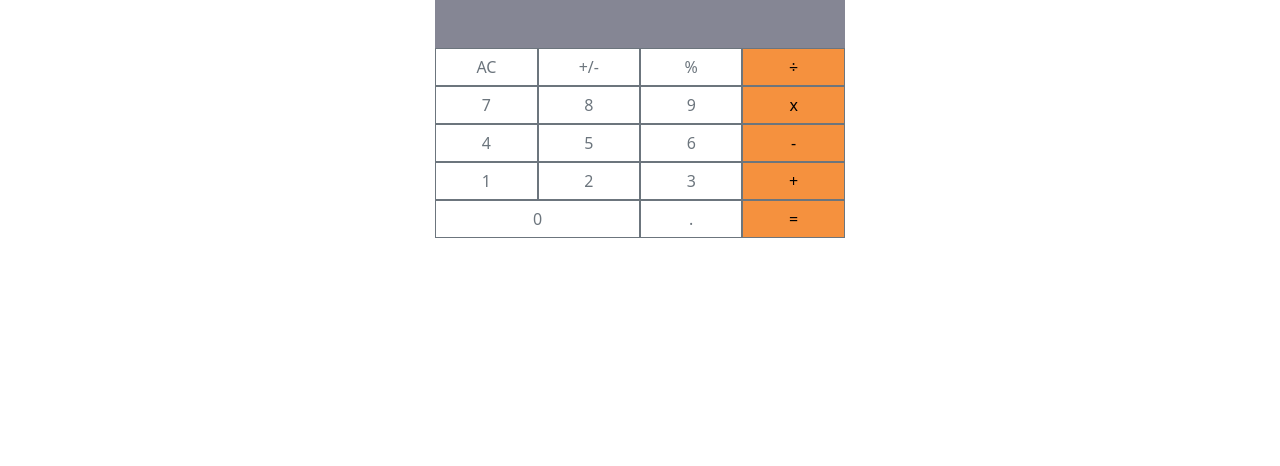
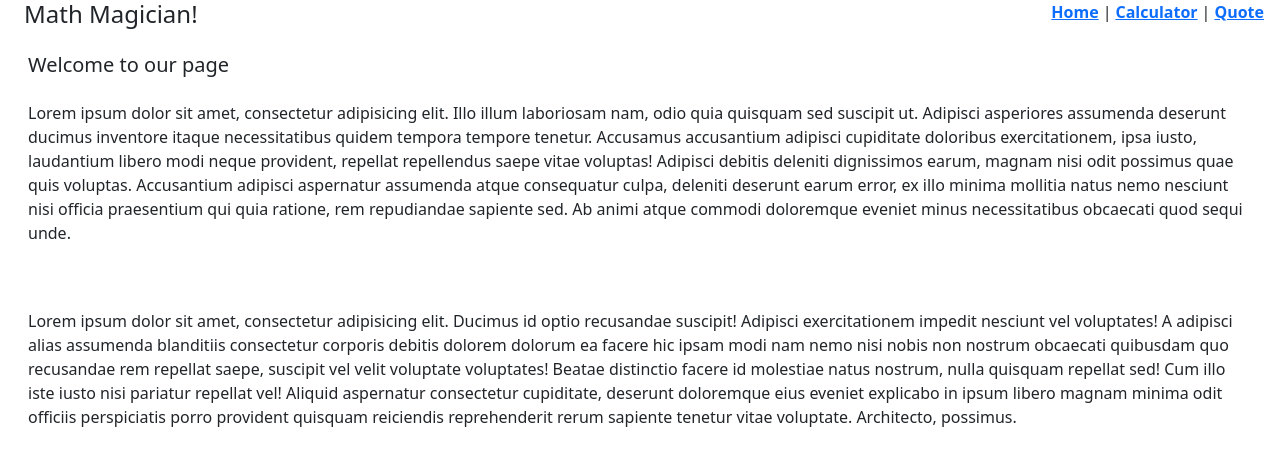
Before and after one commit to edenlisk/math-magician-react, a React (Create React App) app: page / in a window 1280 px wide. Shown: the top 466 px of the page. Built offline with nearby package versions, Linux system fonts and the light colour scheme.

Commit message:
Add routes to different website locations

```diff
--- a/package.json
+++ b/package.json
@@ -11,6 +11,7 @@
     "react": "^18.2.0",
     "react-bootstrap": "^2.7.0",
     "react-dom": "^18.2.0",
+    "react-router-dom": "^6.7.0",
     "react-scripts": "5.0.1",
     "web-vitals": "^2.1.4"
   },
--- a/src/App.js
+++ b/src/App.js
@@ -1,11 +1,24 @@
 /* eslint-disable react/prefer-stateless-function */
+import { BrowserRouter as Router, Routes, Route } from 'react-router-dom';
 import React from 'react';
+import Navbar from './components/navigation/Navbar';
 import Calculator from './components/calculator';
+import Home from './components/pages/Home/Home';
+import Quote from './components/pages/Quote/Quote';
 
 class App extends React.Component {
   render() {
     return (
-      <Calculator />
+      <>
+        <Router>
+          <Navbar />
+          <Routes>
+            <Route path="/" element={<Home />} />
+            <Route path="/calculator" element={<Calculator />} />
+            <Route path="/quote" element={<Quote />} />
+          </Routes>
+        </Router>
+      </>
     );
   }
 }
--- a/src/components/calculator.js
+++ b/src/components/calculator.js
@@ -17,6 +17,11 @@ const Calculator = () => {
 
   const { total, next, operation } = state;
   return (
+    <div className="container d-flex justify-content-center py-5">
+      <div className="flex-fill">
+        <h5>Let&apos;s do the math!</h5>
+      </div>
+      <div className="flex-fill border border-3 border-dark justify-content-center py-3">
         <div className="calculator-container text-center mx-auto">
           <p className="result-field border-0 mx-auto text-end text-white fs-3 fw-bold my-0">
             { next || operation || total || '' }
@@ -51,6 +56,8 @@ const Calculator = () => {
             <button className="rounded-0 border-secondary col operator" onClick={handleClick} type="button">=</button>
           </div>
         </div>
+      </div>
+    </div>
   );
 };
 
--- /dev/null
+++ b/src/components/navigation/Navbar.js
@@ -0,0 +1,18 @@
+import { Link } from 'react-router-dom';
+import React from 'react';
+import 'bootstrap/dist/css/bootstrap.min.css';
+
+const Navbar = () => (
+  <nav className="container-fluid d-flex justify-content-end">
+    <div className="container-fluid">
+      <h4>Math Magician!</h4>
+    </div>
+    <Link className="mx-1 fw-bold" to="/">Home</Link>
+    <span>|</span>
+    <Link className="mx-1 fw-bold" to="/calculator">Calculator</Link>
+    <span>|</span>
+    <Link className="mx-1 fw-bold" to="/quote">Quote</Link>
+  </nav>
+);
+
+export default Navbar;
--- /dev/null
+++ b/src/components/pages/Home/Home.js
@@ -0,0 +1,34 @@
+import React from 'react';
+
+const Home = () => (
+  <div className="container-fluid">
+    <h5 className="py-3 px-3">Welcome to our page</h5>
+    <p className="px-3">
+      Lorem ipsum dolor sit amet, consectetur adipisicing elit. Illo illum laboriosam nam,
+      odio quia quisquam sed suscipit ut. Adipisci asperiores assumenda deserunt ducimus
+      inventore itaque necessitatibus quidem tempora tempore tenetur. Accusamus accusantium
+      adipisci cupiditate doloribus exercitationem, ipsa iusto, laudantium libero modi neque
+      provident, repellat repellendus saepe vitae voluptas! Adipisci debitis deleniti dignissimos
+      earum, magnam nisi odit possimus quae quis voluptas. Accusantium adipisci aspernatur assumenda
+      atque consequatur culpa, deleniti deserunt earum error, ex illo minima mollitia natus nemo
+      nesciunt nisi officia praesentium qui quia ratione, rem repudiandae sapiente sed.
+      Ab animi atque commodi doloremque eveniet minus necessitatibus obcaecati quod sequi unde.
+    </p>
+    <br />
+    <br />
+    <p className="px-3">
+      Lorem ipsum dolor sit amet, consectetur adipisicing elit. Ducimus id optio recusandae
+      suscipit! Adipisci exercitationem impedit nesciunt vel voluptates! A adipisci alias
+      assumenda blanditiis consectetur corporis debitis dolorem dolorum ea facere hic ipsam
+      modi nam nemo nisi nobis non nostrum obcaecati quibusdam quo recusandae rem repellat
+      saepe, suscipit vel velit voluptate voluptates! Beatae distinctio facere id molestiae
+      natus nostrum, nulla quisquam repellat sed! Cum illo iste iusto nisi pariatur repellat
+      vel! Aliquid aspernatur consectetur cupiditate, deserunt doloremque eius eveniet
+      explicabo in ipsum libero magnam minima odit officiis perspiciatis porro provident
+      quisquam reiciendis reprehenderit rerum sapiente tenetur vitae voluptate. Architecto,
+      possimus.
+    </p>
+  </div>
+);
+
+export default Home;
--- /dev/null
+++ b/src/components/pages/Quote/Quote.js
@@ -0,0 +1,13 @@
+import React from 'react';
+
+const Quote = () => (
+  <div className="container-fluid text-center py-5">
+    <p className="fw-bold h5">
+      Mathematics is not about numbers, equations, computations,
+      <br />
+      or algorithms: it is about understanding. -William Paul Thurston
+    </p>
+  </div>
+);
+
+export default Quote;
--- a/src/index.css
+++ b/src/index.css
@@ -1,5 +1,5 @@
 .calculator-container {
-  width: 40%;
+  width: 100%;
 }
 
 .result-field {
```
Also changed, not shown: 1 other file (tests, documents, lock files or other folders). Lines whose indentation alone changed are shown as unchanged.
